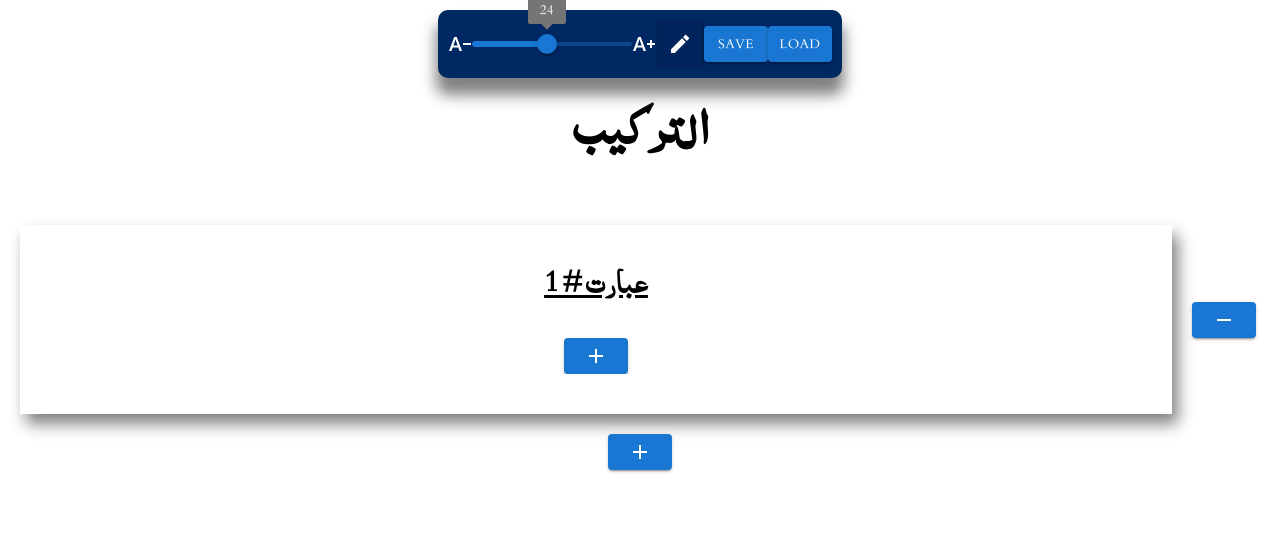
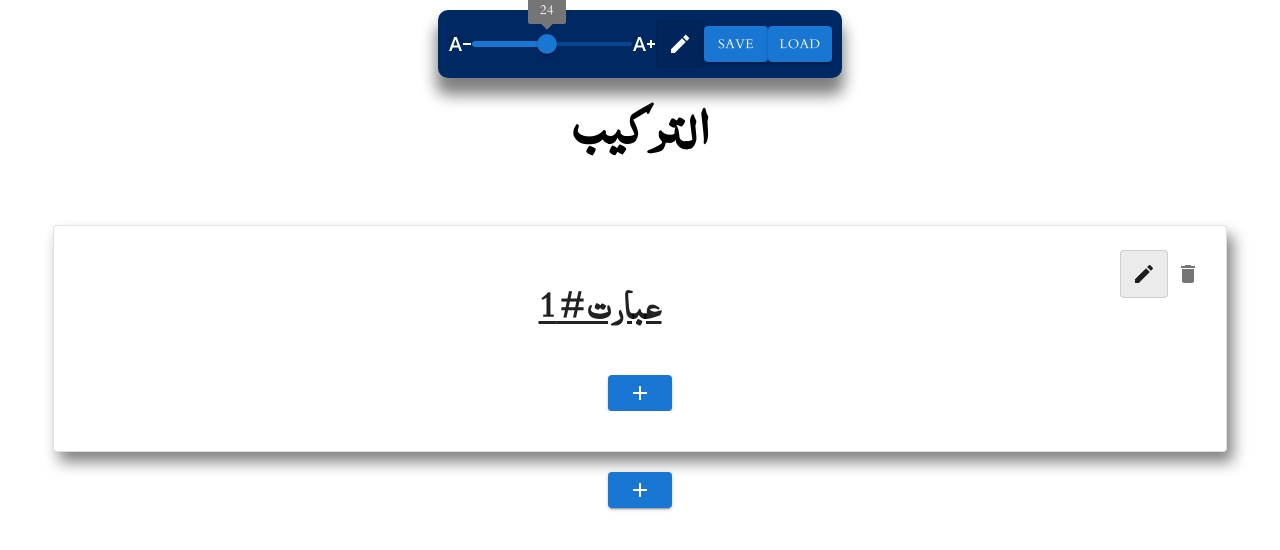
Before and after one commit to kashifsulaiman/Arabic-Tarkeeb-Playground, a React (Create React App) app: page / in a window 1280 px wide. Both pictures are taken after a click on the button 640 px from the left and 222 px from the top of the page. Shown: the top 550 px of the page. Built offline with nearby package versions, Linux system fonts and the light colour scheme.

Commit message:
feat: row header menus

```diff
--- a/src/App.css
+++ b/src/App.css
@@ -86,6 +86,7 @@
 .outline {
   box-shadow: 6px 10px 15px 0px gray;
   width: 90%;
+  padding: 10px;
   margin: 20px;
   padding-bottom: 40px;
 }
@@ -93,6 +94,7 @@
 .row-container {
   display: flex;
   align-items: center;
+  justify-content: center;
   width: 100%;
 }
 
--- a/src/App.js
+++ b/src/App.js
@@ -6,7 +6,6 @@ import Button from '@mui/material/Button';
 import ToggleButton from '@mui/material/ToggleButton';
 import TarkeebRow from './components/TarkeebRow';
 import Edit from '@mui/icons-material/EditSharp';
-import Remove from '@mui/icons-material/Remove';
 import Add from '@mui/icons-material/Add';
 import './App.css';
 
@@ -71,8 +70,6 @@ function App() {
 
         {rows.map((item, index) => {
           return <div class='row-container'>
-            <div class='outline'>
-              <h3><u>عبارت # {index + 1}</u></h3>
               <TarkeebRow
                 editMode={editMode}
                 inputSize={inputSize}
@@ -80,11 +77,8 @@ function App() {
                 updateRows={updateRows}
                 row={item}
                 totalRows={rows.length}
-                />
-            </div>
-            <Button onClick={() => deleteRow(index)} component="label" variant="contained">
-              <Remove />
-            </Button>
+                deleteRow={deleteRow}
+              />
           </div>
         })}
         <Button onClick={() => addRow()} component="label" variant="contained">
--- a/src/components/TarkeebRow.js
+++ b/src/components/TarkeebRow.js
@@ -1,10 +1,16 @@
-import { useState, useRef, useEffect } from 'react'
+import { useState, useEffect } from 'react'
 import TextField from '@mui/material/TextField';
 import Button from '@mui/material/Button';
 import Remove from '@mui/icons-material/Remove';
 import Add from '@mui/icons-material/Add';
 import ClearIcon from '@mui/icons-material/Clear';
 import { styled } from '@mui/system';
+import ToggleButton from '@mui/material/ToggleButton';
+import Card from '@mui/material/Card'
+import CardHeader from '@mui/material/CardHeader'
+import IconButton from '@mui/material/IconButton';
+import DeleteIcon from '@mui/icons-material/Delete';
+import EditIcon from '@mui/icons-material/Edit';
 import '../App.css';
 
 const RedCircleClearIcon = styled('div')({
@@ -31,9 +37,10 @@ const GrayCircleClearIcon = styled('div')({
   color: 'white',
 });
 
-function TarkeebRow({ editMode, inputSize, updateRows, index, row, totalRows }) {
+function TarkeebRow({ editMode: allEditMode, inputSize, updateRows, index, row, totalRows, deleteRow }) {
   const [inputs, setInputs] = useState(row)
   const [rowsLength, setRowsLength] = useState(totalRows)
+  const [editMode, setEditMode] = useState(allEditMode)
 
   useEffect(() => {
     updateRows(inputs, index)
@@ -45,6 +52,10 @@ function TarkeebRow({ editMode, inputSize, updateRows, index, row, totalRows })
       setRowsLength(totalRows)
     }
   }, [totalRows])
+
+  useEffect(() => {
+    setEditMode(allEditMode)
+  }, [allEditMode])
 
   const onPaste = (e) => {
     let paste = (e.clipboardData || window.clipboardData).getData("text");
@@ -168,12 +179,34 @@ function TarkeebRow({ editMode, inputSize, updateRows, index, row, totalRows })
   })
 
   return (
+    <Card variant="outlined" className='outline'>
+      <CardHeader
+        action={
+          <div>
+            <ToggleButton
+              value="check"
+              selected={editMode}
+              onChange={() => {
+                setEditMode(!editMode)
+              }}
+            >
+              {/* <Edit style={{ color: 'white' }} /> */}
+              <EditIcon />
+            </ToggleButton>
+            <IconButton aria-label="settings" onClick={() => deleteRow(index)}>
+              <DeleteIcon />
+            </IconButton>
+          </div>
+        }
+        title={<u><h2>عبارت # {index + 1}</h2></u>}
+      />
       <div className='inputs-container'>
         {editMode && <Button onClick={addRowInput} component="label" variant="contained">
           <Add />
         </Button>}
         {inputElements.reverse()}
       </div>
+    </Card>
   );
 }
 
```
Lines whose indentation alone changed are shown as unchanged.
